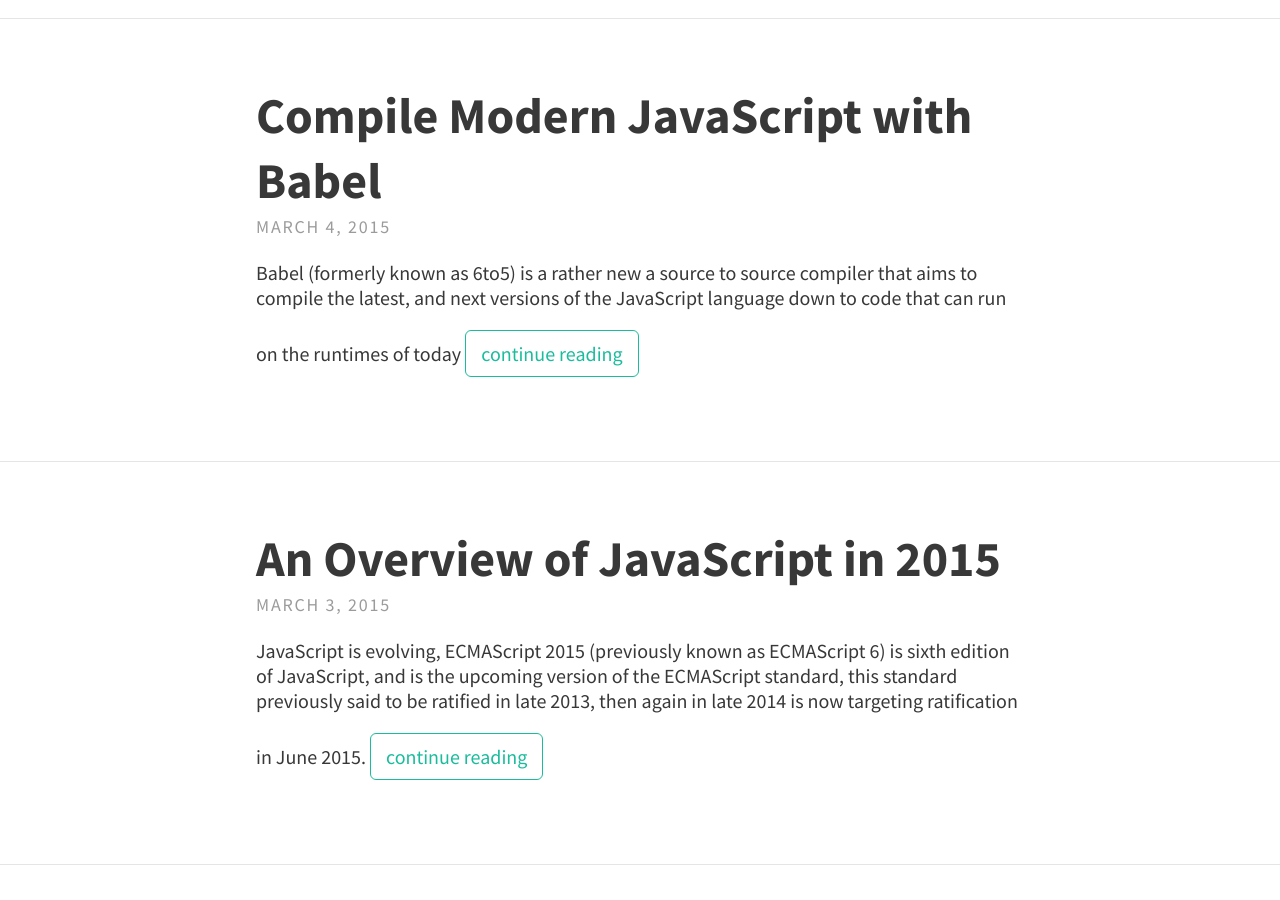
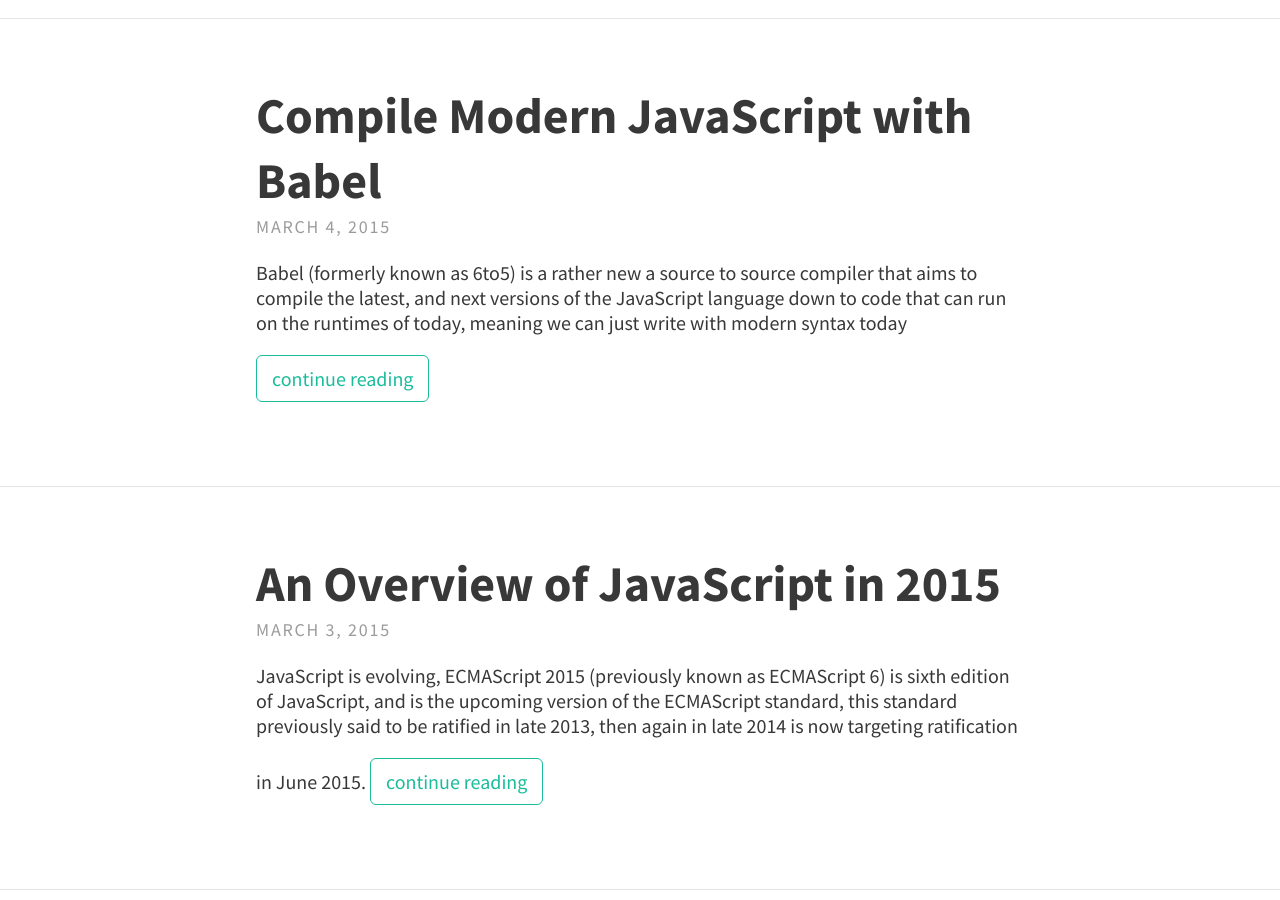
Before and after one commit to caspervonb/caspervonb.github.bak, a Jekyll site: the page built from index.html, in a window 1280 px wide and 900 px high, scrolled down 752 px. Built offline with Jekyll 4.4.1, drawn with Linux system fonts in a browser that asks for light colours; nearby versions of some CDN libraries; Markdown is read by kramdown in place of the engine named in the settings; the list of posts is cut into pages by our own code.

Commit message:
Update 2015-03-04-compile-modern-javascript-babel.markdown

```diff
--- a/_posts/2015-03-04-compile-modern-javascript-babel.markdown
+++ b/_posts/2015-03-04-compile-modern-javascript-babel.markdown
@@ -1,7 +1,7 @@
 ---
 layout: post
 title: Compile Modern JavaScript with Babel
-excerpt: Babel (formerly known as 6to5) is a rather new a source to source compiler that aims to compile the latest, and next versions of the JavaScript language down to code that can run on the runtimes of today
+excerpt: Babel (formerly known as 6to5) is a rather new a source to source compiler that aims to compile the latest, and next versions of the JavaScript language down to code that can run on the runtimes of today, meaning we can just write with modern syntax today
 categories:
   - javacript
   - tools
```
